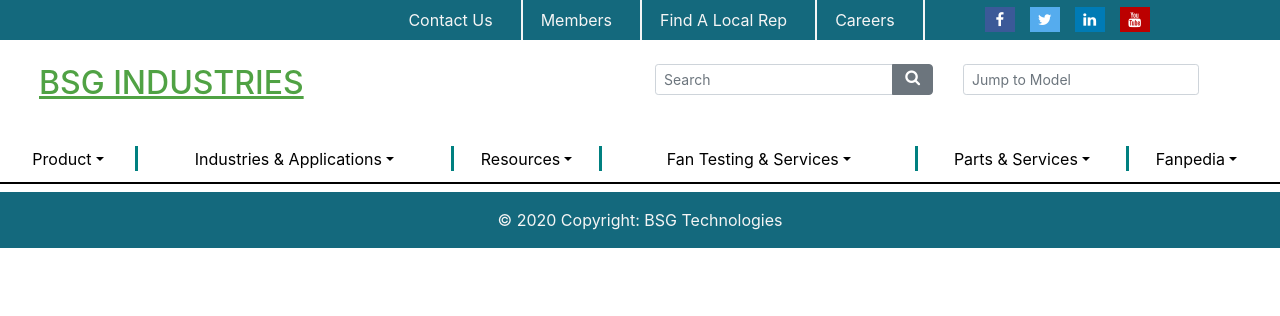
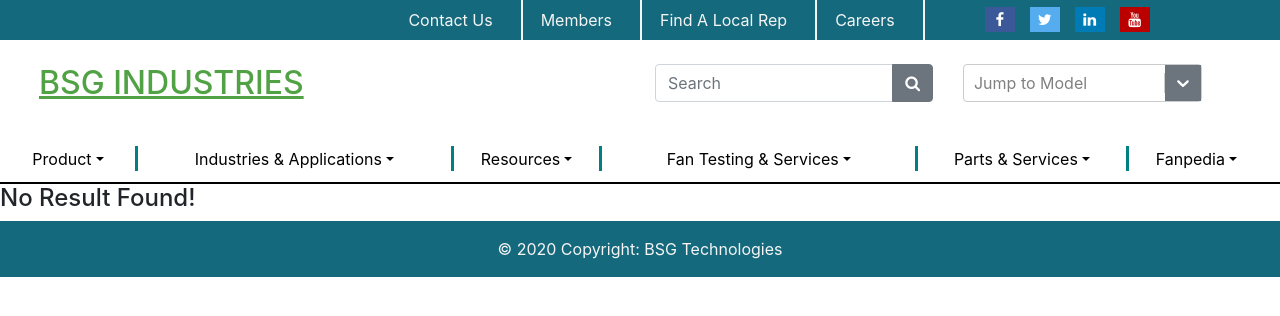
Before and after one commit to fahmina-ghauri/bsg, a React (Create React App) app: page /bsg/search in a window 1280 px wide. Shown: the top 316 px of the page. Built offline with nearby package versions, Linux system fonts and the light colour scheme.

Commit message:
add Jump to model functioanlity

```diff
--- a/package.json
+++ b/package.json
@@ -15,6 +15,7 @@
     "react-dom": "^17.0.2",
     "react-router-dom": "^5.2.0",
     "react-scripts": "^4.0.3",
+    "react-select": "^4.3.1",
     "web-vitals": "^1.1.2"
   },
   "scripts": {
@@ -46,5 +47,5 @@
   "devDependencies": {
     "gh-pages": "^3.2.3"
   },
- "homepage": "https://fahmina-ghauri.github.io/bsg"
+  "homepage": "https://fahmina-ghauri.github.io/bsg"
 }
--- a/src/Components/Search.js
+++ b/src/Components/Search.js
@@ -31,13 +31,13 @@
     render() {
         return (
             <div className="input-group">
-                <input className="form-control form-control-sm" type="text" placeholder="Search" aria-label="Search" onChange={this.changeSearchText} value={this.state.searchValue} />
+                <input className="form-control form-control-md" type="text" placeholder="Search" aria-label="Search" onChange={this.changeSearchText} value={this.state.searchValue} />
                 <div className="input-group-append">
                     <Link to={{
                         pathname: "/bsg/search",
                         state: {"key":this.state.searchValue }
-                    }} type="Submit" onClick={this.handleSubmit} className="btn btn-secondary py-0" id="basic-text1">
-                        <i className="fa fa-search"></i>
+                    }} type="Submit" onClick={this.handleSubmit} className="btn btn-secondary" id="basic-text1">
+                        <i className="fa fa-search fa-sm"></i>
                     </Link>
                 </div>
             </div>
--- a/src/Components/SearchResult.js
+++ b/src/Components/SearchResult.js
@@ -8,7 +8,9 @@
         super(props);
         this.searchArr = SearchData
         this.state = {
-            result: []
+            result: [],
+            msg: ''
+
         };
     }
 
@@ -18,12 +20,12 @@
 
         let sValue = this.props.location.state;
         if (sValue == undefined) {
+            this.setState({msg: 'No Result Found!'})
             console.log("search value: " + sValue);
 
         } else {
             sValue = this.props.location.state.key;
             var response = JSON.parse(JSON.stringify(this.searchArr));
-            var arr = []
             let { result } = this.state;
 
             response.forEach(element => {
@@ -38,9 +40,11 @@
 
     render() {
         const data = this.state.result;
+        const msg = this.state.msg;
 
         return (
             <div>
+                <h4>{msg}</h4>
                 <h4>{data.map(d => (
                     <ul style={{ listStyleType: 'none', margin: "3%" }}>
                         <Link to={d.url}><li>{d.topic}</li></Link>
--- a/src/MiddleMenu.js
+++ b/src/MiddleMenu.js
@@ -3,14 +3,33 @@
 import { Link } from "react-router-dom";
 import Search from './Components/Search';
 import SearchData from './enums/SearchData.json';
+import { Util } from './Utility/Util';
+import Select from 'react-select';
 
 class MiddleMenu extends React.Component {
 
+    constructor(props) {
+        super(props);
+        this.modelsObj = Util.getModels();
+        this.state = {
+            value: ''
+        }
+
+        this.handleChange = this.handleChange.bind(this);
+    }
+
+    handleChange(v) {
+        this.setState({value: v});
+        window.location.assign(v.value);
+    }
+
     render() {
+        const models = this.modelsObj
+
         return (
             <div className="row m-3 p-2">
                 <div className="col-md-4">
-                   <Link to="/bsg/" style={{textDecoration: "none" }}> <h2 className="h2 h2-border"> BSG INDUSTRIES</h2> </Link>
+                    <Link to="/bsg/" style={{ textDecoration: "none" }}> <h2 className="h2 h2-border"> BSG INDUSTRIES</h2> </Link>
                 </div>
                 <div className="col-md-2"></div>
 
@@ -18,17 +37,11 @@
                     <Search data={SearchData}></Search>
                 </div>
                 <div className="col-md-3">
-                    <form className="form-inline my-2 my-lg-0 dropdown">
-                        <input className="form-control form-control-sm dropdown-toggle" type="dropdown" placeholder="Jump to Model" id="modeldropdown" role="button" data-toggle="dropdown" aria-haspopup="true" aria-expanded="false" />
-
-                        <div className="dropdown-menu" aria-labelledby="modeldropdown">
-                            <a className="dropdown-item" href="#">ABC</a>
-                            <a className="dropdown-item" href="#">XYZ</a>
-                            <a className="dropdown-item" href="#">GHI</a>
-                        </div>
+                    <form className="form-inline my-2 my-lg-0">
+                        <Select classNamePrefix="mySelect" onChange={this.handleChange} isSearchable="true" placeholder="Jump to Model" value={this.state.value} options={models}></Select>
                     </form>
-                </div>
-            </div>
+                </div >
+            </div >
         );
     }
 }
--- /dev/null
+++ b/src/Utility/Util.js
@@ -0,0 +1,31 @@
+import SearchData from '../enums/SearchData.json';
+
+export class Util {
+
+    constructor() {
+        this.data = SearchData;
+    }
+
+    static getResponse() {
+        var response = JSON.parse(JSON.stringify(SearchData));
+        return response;
+    }
+
+    static getModels() {
+        var response = Util.getResponse();
+        var models = [];
+
+        response.forEach(element => {
+
+            if (element.model != undefined || element.model != null) {
+                var obj = {};
+                obj.value = element.url;
+                obj.label = element.model;
+
+                models.push(obj);
+            }
+        });
+
+        return models;
+    }
+}
--- a/src/enums/SearchData.json
+++ b/src/enums/SearchData.json
@@ -4,14 +4,16 @@
         "keyword":"Jet",
         "topic":"Jet Fan",
         "url":"/bsg/products/jetfan",
-        "description" : "Jet fans are specialized fans used for tunnel and car parking ventilation systems. They can be reversible or unidirectional."
+        "description" : "Jet fans are specialized fans used for tunnel and car parking ventilation systems. They can be reversible or unidirectional.",
+        "model": "JF"
     },
     {
         "id": 2,
         "keyword":"axial fan",
         "topic":"Axial Fan",
         "url":"/bsg/products/axialfan",
-        "description" : "An axial fan is a type of fan that causes air to flow through it in an axial direction, parallel to the shaft about which the blades rotate."
+        "description" : "An axial fan is a type of fan that causes air to flow through it in an axial direction, parallel to the shaft about which the blades rotate.",
+        "model": "AF"
     },
     {
         "id": 3,
@@ -25,14 +27,40 @@
         "keyword":"centrifugal cabinet fan",
         "topic":"Centrifugal Cabinet Fan",
         "url":"/bsg/products/ccfan",
-        "description" : "Centrifugal fans are designed for a wide range of air volumes and pressures..."
+        "description" : "Centrifugal fans are designed for a wide range of air volumes and pressures...",
+        "model": "CCF"
     },
     {
         "id": 5,
-        "keyword":"jet fan",
-        "topic":"Jet Fan",
-        "url":"/bsg/products/jetfan",
-        "description" : "abc..."
+        "keyword":"explosion proof axial fan",
+        "topic":"Explosion Proof Axial Fan",
+        "url":"/bsg/products/epafan",
+        "description" : "no description...",
+        "model": "EPAF"
+    },
+    {
+        "id": 6,
+        "keyword":"propeller fan",
+        "topic":"Propeller Fan",
+        "url":"/bsg/products/pfan",
+        "description" : "The propeller fan is also known as The Panel Fan and it is the most commonly used fan amoung of all. It can be found in industrial, commercial,...",
+        "model": "PF"
+    },
+    {
+        "id": 7,
+        "keyword":"fan coil unit",
+        "topic":"Fan Coil Unit",
+        "url":"/bsg/products/fcu",
+        "description" : "A fan coil unit (fcu), also known as a Vertical Fan Coil-unit (vfc), is a simple device consisting of a heating and/or cooling heat exchanger or 'coil...",
+        "model": "FCU"
+    },
+    {
+        "id": 8,
+        "keyword":"air handling unit",
+        "topic":"Air Handling Unit",
+        "url":"/bsg/products/ahu",
+        "description" : "An air handler, or air handling unit (often abbreviated to AHU), is a device used to regulate and circulate air as part of a heating, ventilating...",
+        "model": "AHU"
     }
 
 ]
--- a/src/middlemenu.css
+++ b/src/middlemenu.css
@@ -9,3 +9,15 @@
    /* border-bottom:  1.7px solid #50a244; */
    text-decoration: underline;
 }
+
+.mySelect__value-container{
+    min-width: 200px;
+}
+
+.mySelect__indicator {
+    background-color:#6c757d ;
+}
+
+.css-tlfecz-indicatorContainer{
+    color: white !important;
+}
```
Also changed, not shown: src/enums/Models.json (added, +10 -0 lines), 1 other file (tests, documents, lock files or other folders).
